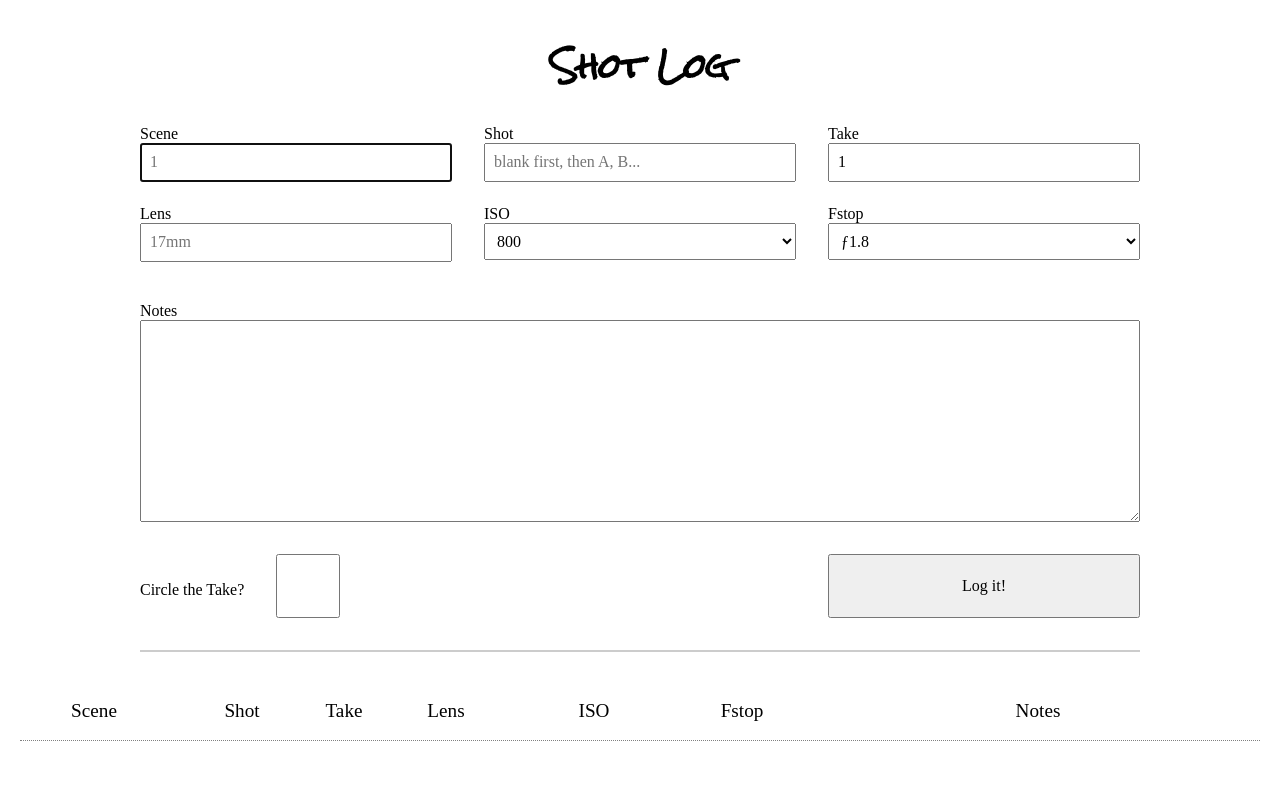
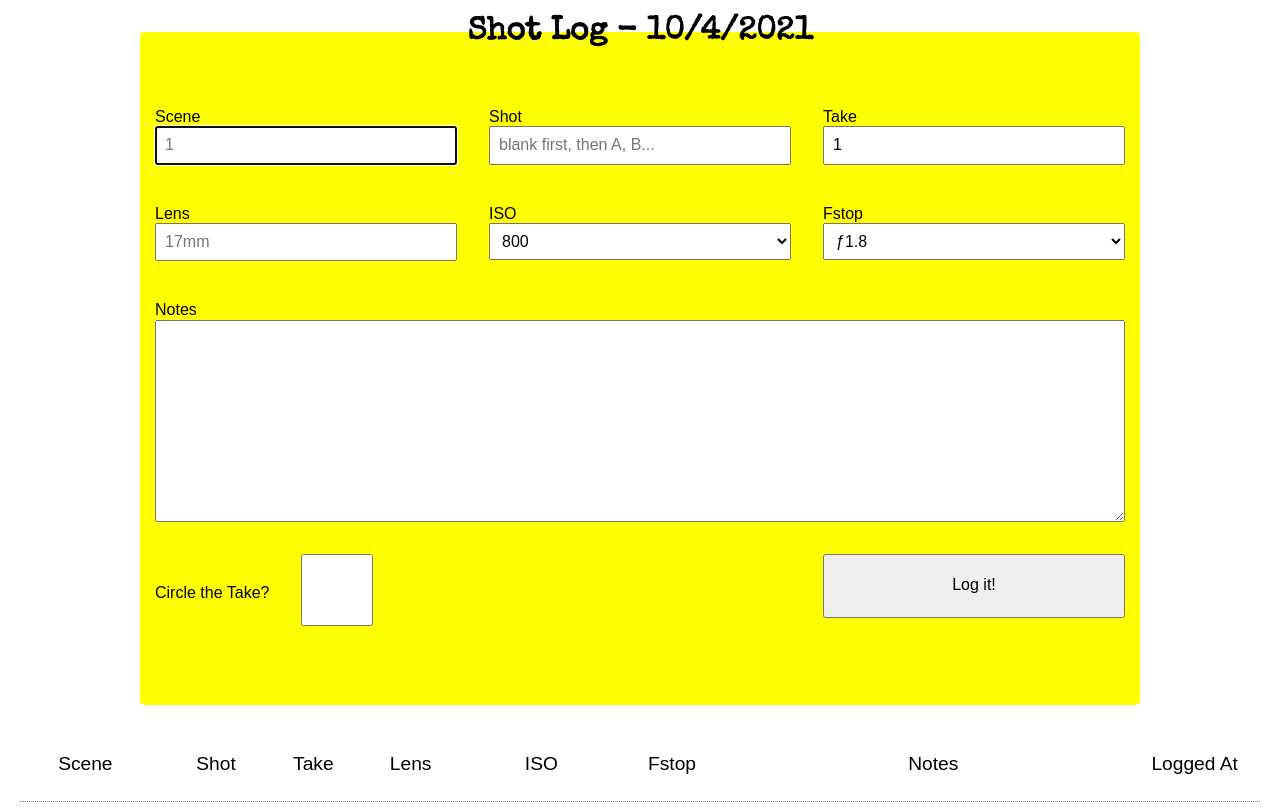
Before and after one commit to tdgcardwell/shot-log, a plain HTML site: page index.html in a window 1280 px wide. Drawn offline with nearby package versions, Linux system fonts and the light colour scheme; a web font is replaced by a local one.

Commit message:
some styling and date and time

```diff
--- a/app.js
+++ b/app.js
@@ -17,8 +17,19 @@ let fStop = document.querySelector('#Fstop');
 let notes = document.querySelector('#notes');
 let circle = document.querySelector('#circle');
 
+const date = new Date();
+const year = date.getFullYear();
+const month = date.getMonth();
+const day = date.getDate();
+const hours = date.getHours();
+const minutes = date.getMinutes();
+
 // focus scene input on page load
 scene.focus();
+
+//add date to header
+let heading = document.querySelector('h1');
+heading.textContent = `${heading.textContent} - ${month}/${day}/${year}`;
 
 //reset function
 function reset(field) {
@@ -37,7 +48,8 @@ logIt.addEventListener('submit', (e)=> {
                     <div class="">${lens.value}</div>
                     <div class="">${iso.value}</div>
                     <div class="">${fStop.value}</div>
-                    <div class="">${notes.value}</div>`;
+                    <div class="">${notes.value}</div>
+                    <div class="">${hours}:${minutes}</div>`;
 
 
   //prob better way to do this
@@ -69,6 +81,11 @@ logIt.addEventListener('submit', (e)=> {
   //focus shot input
   shot.focus();
 
+
+
+  //testing date
+  console.log(`${month}/${day}/${year} - ${hours}/${minutes}`);
+
 });
 
 //reset fields when changing shot
--- a/css/style.css
+++ b/css/style.css
@@ -1,24 +1,36 @@
-@import url('https://fonts.googleapis.com/css2?family=Rock+Salt&display=swap');
+@import url('https://cdnjs.cloudflare.com/ajax/libs/normalize/8.0.1/normalize.css');
+@import url('https://fonts.googleapis.com/css2?family=Numans&family=Special+Elite&display=swap');
 
 * {
   box-sizing:border-box;
 }
 
 body {
-  margin-top: 1rem;
+ font-family: 'Numans', sans-serif;
+}
+
+header{
+  width:90%;
+  max-width: 1000px;
+  margin: 2rem auto;
+  background-color: yellow;
+  padding: 15px;
+  border-radius: 5px;
 }
 
 h1 {
   text-align: center;
-  margin: 3rem auto 2rem;
-  font-family: 'Rock Salt';
+  margin: 0 auto 1rem;
+  position: relative;
+  top: -2rem;
+  font-family: 'Special Elite', cursive;
 }
 
 .input {
   display: grid;
   gap: .5rem;
   margin: 1rem;
-  grid-template-rows: 3em;
+  grid-template-rows: minmax(3em, auto);
   grid-auto-rows: minmax(3em, auto);
 
 }
@@ -26,7 +38,6 @@ h1 {
 .input,
 .the-log {
   padding-bottom: 2rem;
-  border-bottom: 2px solid #ccc;
   margin-bottom: 2rem;
 }
 
@@ -65,8 +76,8 @@ select {
 }
 
 #circle {
-  width: 4rem;
-  height:4rem;
+  width: 4.5rem;
+  height:4.5rem;
   margin-top: .5rem;
 }
 
@@ -78,10 +89,6 @@ button {
 
 /* --------------------- */
 
-.the-log {
-  border-bottom: 0;
-}
-
 .good-take {
   border-radius: 50%;
   border: 2px solid red;
@@ -91,7 +98,7 @@ button {
   display: grid;
   gap: 0;
   border-bottom: 1px dotted gray;
-  grid-template-columns: 1fr 1fr 3.5rem 1fr 1fr 1fr 3fr;
+  grid-template-columns: 1fr 1fr 4rem 1fr 1fr 1fr 3fr 1fr;
   margin: 0 20px;
 }
 
@@ -105,16 +112,10 @@ button {
 }
 
 .shot-row div {
-  height: 3.5rem;
+  height: 4rem;
   overflow: auto;
   text-align: center;
-  /* flex-grow: 1; */
   padding: 1rem .5rem;
-}
-
-.shot-row div:nth-child(3n){
-  /* flex-grow: 0; */
-  /* width: 3rem; */
 }
 
 .shot-row div:last-child {
@@ -155,7 +156,17 @@ button {
 }
 
 @media print {
-  .input {
+  #infoGatherer {
     display: none !important;
   }
+
+  header {
+    background-color: #fff;
+  }
+
+  h1 {
+    margin: 0 auto;
+    top:0;
+
+  }
 }
--- a/index.html
+++ b/index.html
@@ -8,7 +8,7 @@
     <link rel="stylesheet" href="css/style.css">
   </head>
   <body>
-
+    <header>
       <h1>Shot Log</h1>
 
       <form id="infoGatherer">
@@ -88,6 +88,8 @@
 
         </div>
       </form>
+    </header>
+
 
     <div class="the-log shot-log">
       <div class="shot-row titles">
@@ -112,6 +114,9 @@
         <div class="">
           Notes
         </div>
+        <div class="">
+          Logged At
+        </div>
       </div>
 
     </div>
```
Also changed, not shown: 1 other file. Lines whose indentation alone changed are shown as unchanged.
